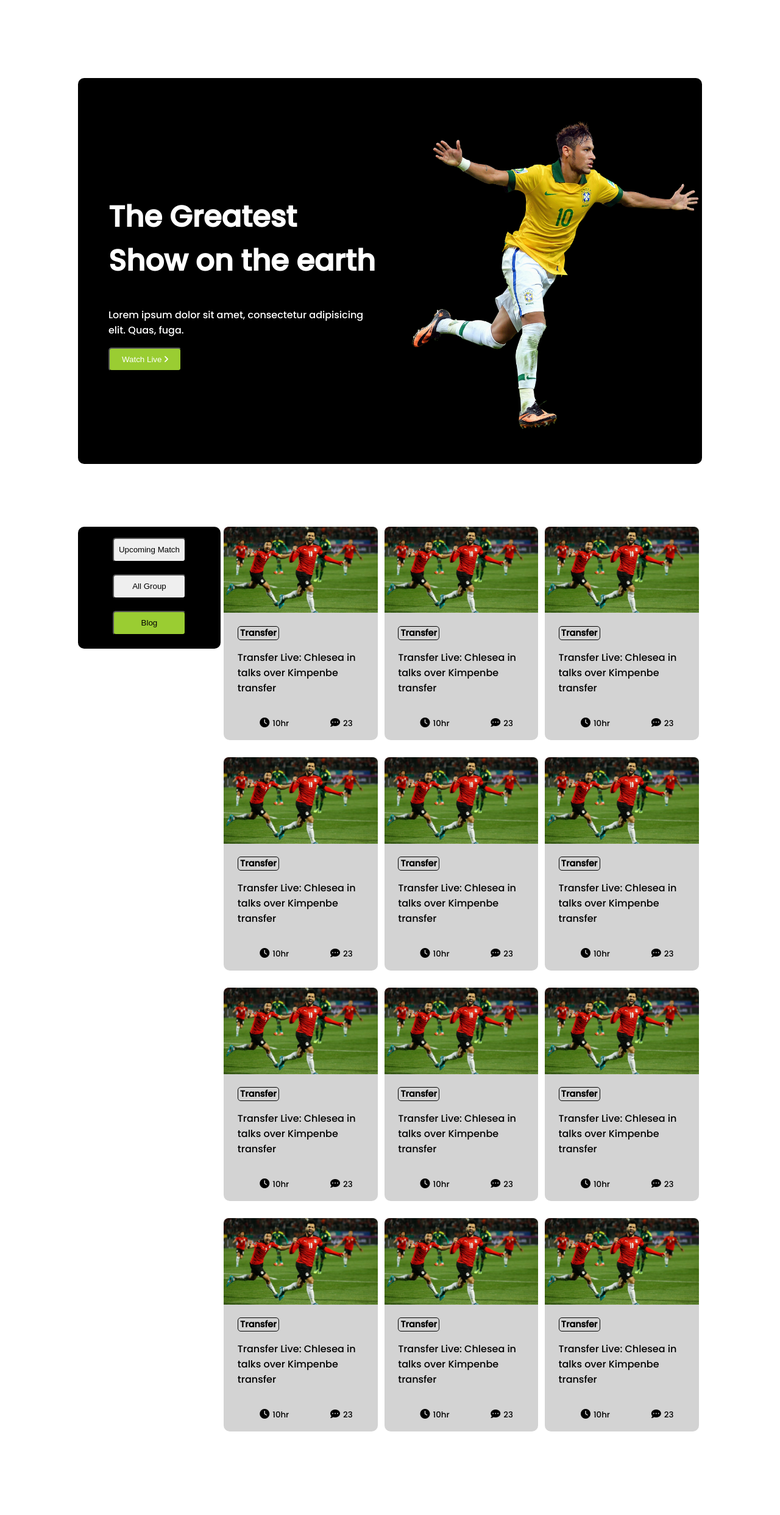
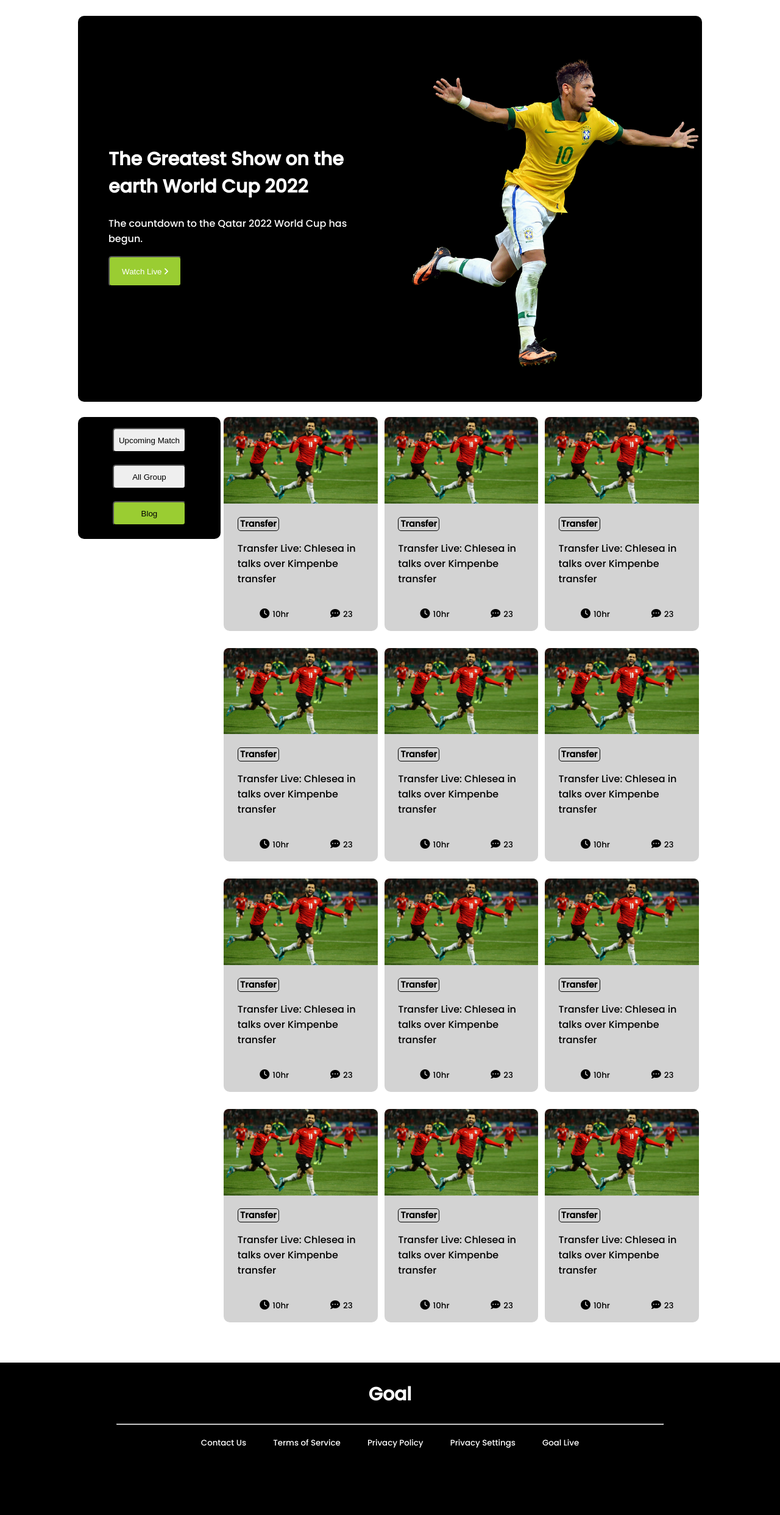
Before and after one commit to mhtanvir165/assignment-2, a plain HTML site: page index.html in a window 1280 px wide. Shown: the whole page at 61% size. Before the commit the page ends 2392 px from the top, so only its background shows below. Drawn offline with Linux system fonts and the light colour scheme.

Commit message:
1st-part done

```diff
--- a/index.html
+++ b/index.html
@@ -25,11 +25,8 @@
       <section class="top">
         <div class="top-banner">
           <div class="banner-text">
-            <h1>The Greatest Show on the earth</h1>
-            <p>
-              Lorem ipsum dolor sit amet, consectetur adipisicing elit. Quas,
-              fuga.
-            </p>
+            <h1>The Greatest Show on the earth World Cup 2022</h1>
+            <p>The countdown to the Qatar 2022 World Cup has begun.</p>
             <button class="banner-button">
               Watch Live <i class="fa-solid fa-angle-right"></i>
             </button>
@@ -211,5 +208,24 @@
         </div>
       </div>
     </section>
+    <!-- ------------------------------------
+          Footer
+    ------------------------------------ -->
+
+    <section>
+      <footer>
+        <div class="footer-goal">
+          <h1 class="goal">Goal</h1>
+          <hr />
+          <p class="short-titel">
+            <small class="shortcut">Contact Us</small>
+            <small class="shortcut">Terms of Service</small>
+            <small class="shortcut">Privacy Policy</small>
+            <small class="shortcut">Privacy Settings</small>
+            <small class="shortcut">Goal Live</small>
+          </p>
+        </div>
+      </footer>
+    </section>
   </body>
 </html>
--- a/styles/style.css
+++ b/styles/style.css
@@ -1,7 +1,8 @@
 @import url('https://fonts.googleapis.com/css2?family=Poppins:wght@500&display=swap');
+
 body{
     font-family: 'Poppins', sans-serif;
-    margin: 10%;
+    margin: 0%;
     }
 /* -------------------------------
         Responsive For Mobile
@@ -18,6 +19,7 @@ body{
         flex-direction: column;
         grid-row-gap: 20px;
         align-items: center;
+
     }
     .menu-blog .nav-bar{
         background-color: white;
@@ -25,6 +27,19 @@ body{
     }
     .menu-blog .blog-sec{
         grid-template-columns: repeat(1, 1fr);
+    }
+    footer .footer-goal{
+        color: white;
+        width: 100%;
+        height: 100px;
+        margin-top: 1200px;
+    }
+    footer .short-titel{
+        display: flex;
+        flex-direction: column;
+        height: 300px;
+        color: white;
+        background-color: black;
     }
 
 }
@@ -36,9 +51,7 @@ body{
     body{
         margin: 0%;
     }
-    .top .top-banner{
-        flex-direction: column;
-    }
+
     .menu-blog{
         flex-direction: column;
     }
@@ -54,6 +67,23 @@ body{
         grid-template-columns: repeat(2, 1fr);
     }
 
+    footer .footer-goal{
+        color: white;
+        width: 100%;
+        height: 100px;
+        margin-top: 300px;
+    }
+    footer hr{
+        width: 50%;
+    }
+    footer .goal{
+
+        padding-top: 20px;
+    }
+    footer .shortcut{
+        /* text-align: center; */
+        padding: 5px;
+    }
 
 }
 
@@ -61,9 +91,8 @@ body{
     top-banner
 ---------------------- */
 .top{
-    /* display: flex;
-    justify-content: center; */
-    margin: 10% 0;
+
+    margin: 2% 10%;
 
 }
 .top-banner{
@@ -77,14 +106,15 @@ body{
 
 h1{
     font-weight: 700;
-    font-size: 3em;
+    font-size: 30px;
 }
 .banner-text{
     width: 70%;
     padding: 20px 50px;
 }
 .banner-button{
-    padding: 10px 20px;
+    width: 120px;
+    height: 50px;
     color: white;
     background-color: yellowgreen;
     border-radius: 5px;
@@ -101,6 +131,7 @@ h1{
 
 .menu-blog{
     display: flex;
+    margin: 2% 10%;
 
 
 }
@@ -165,8 +196,36 @@ h1{
     justify-content: space-around;
 }
 .fa-clock{
+
     margin: 0 5px;
 }
 .fa-comment-dots{
     margin: 0 5px;
 }
+
+/* ------------------------------------
+                Footer
+------------------------------------- */
+footer{
+    background-color: black;
+    color: white;
+    width: 100%;
+    height: 250px;
+    margin-top: 150px;
+}
+.goal{
+    /* font-weight: 700; */
+    text-align: center;
+    padding-top: 30px;
+}
+hr{
+    width: 70%;
+}
+
+.short-titel{
+    text-align: center;
+}
+.shortcut{
+    text-align: center;
+    padding: 20px;
+}
```
